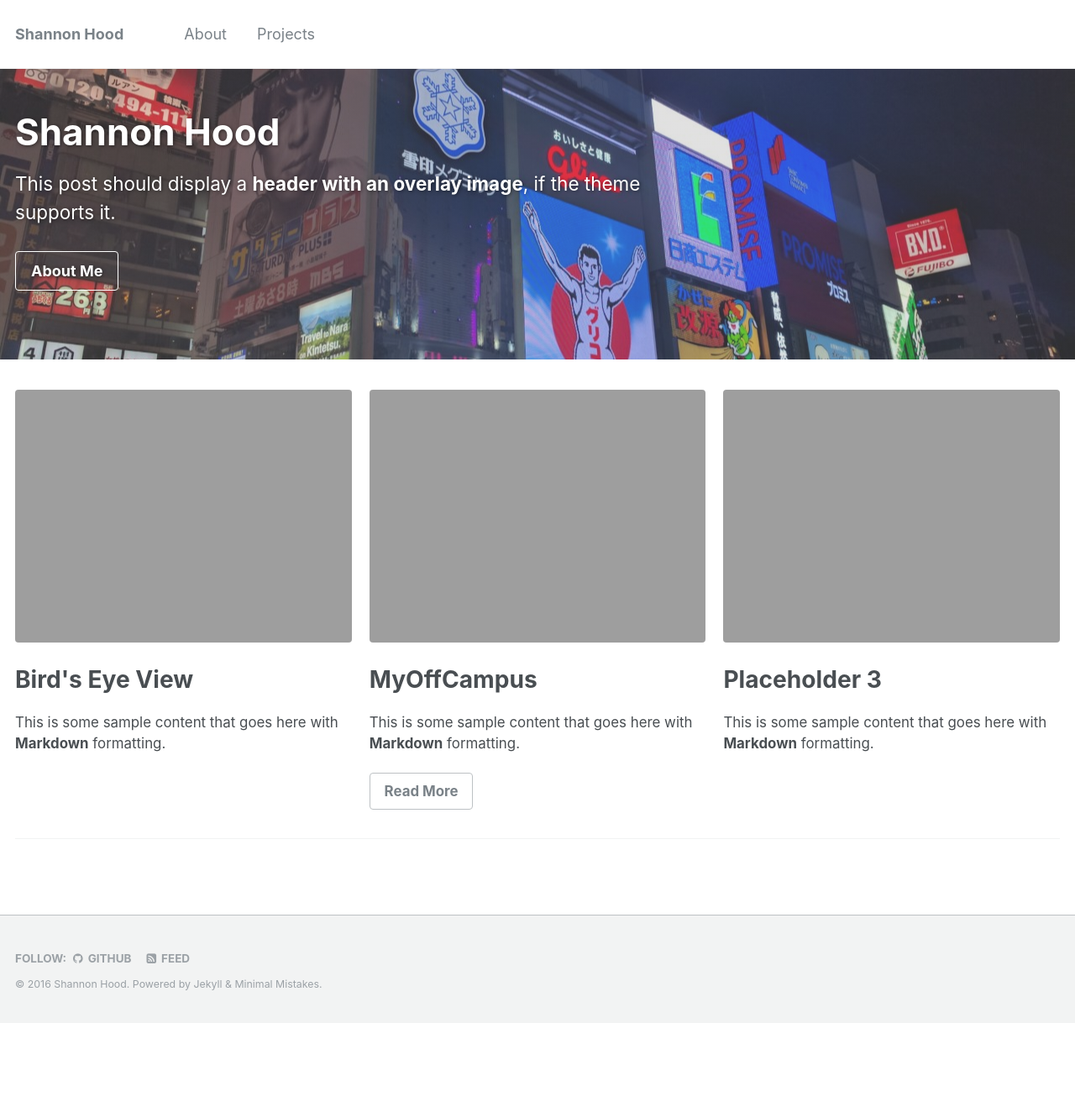
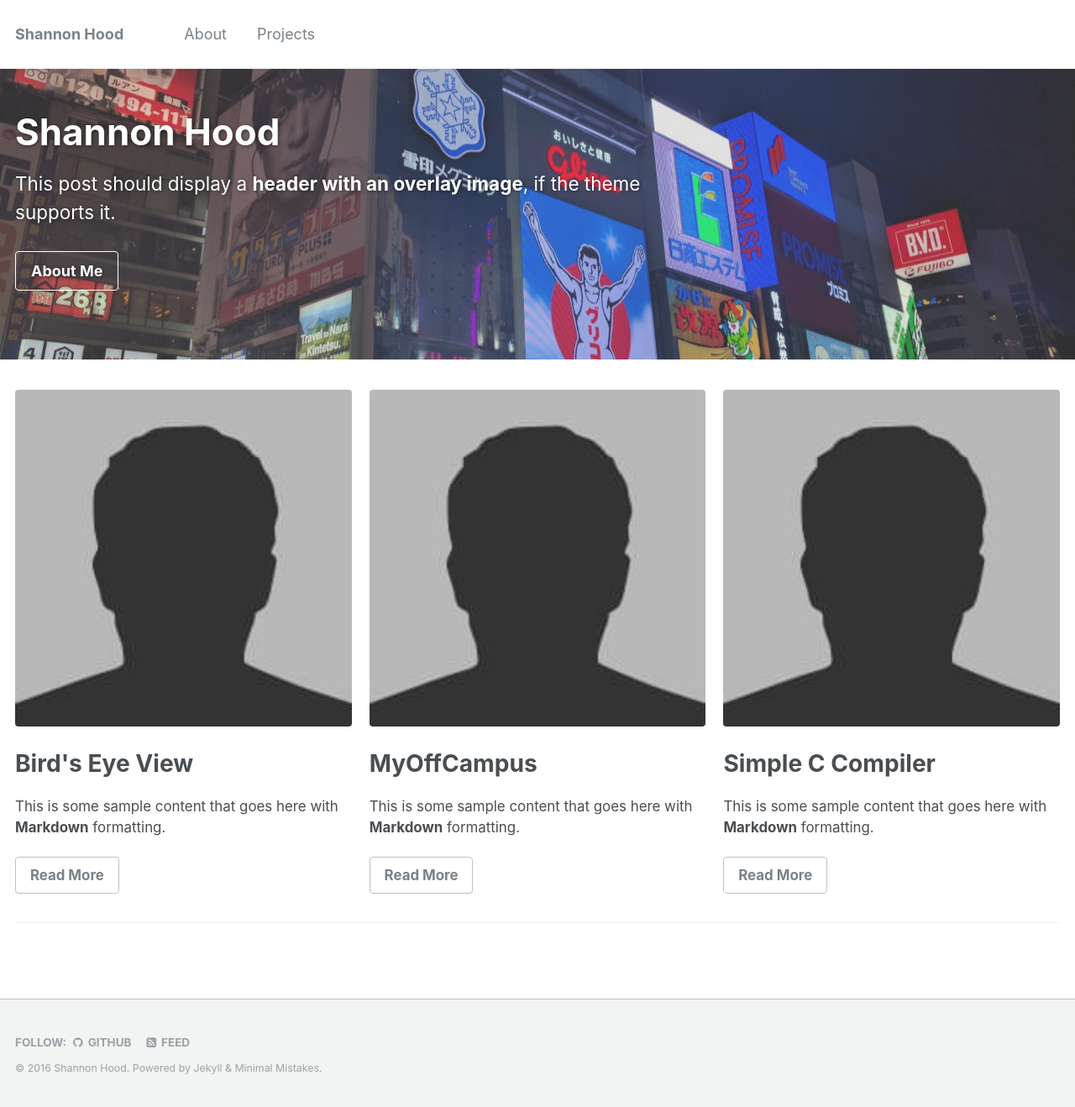
Before and after one commit to hoodsr/hoodsr.github.io, a Jekyll site: the page built from index.html, in a window 1280 px wide. Shown: the whole page at 84% size. Built offline with Jekyll 4.4.1, drawn with Linux system fonts in a browser that asks for light colours; the list of posts is cut into pages by our own code; before the commit the page ends 1218 px from its top, so only the background shows below that.

Commit message:
minimal mistakes customized

```diff
--- a/index.html
+++ b/index.html
@@ -12,24 +12,29 @@ header:
 
 
 feature_row:
-  - image_path: unsplash-gallery-image-1-th.jpg
+  - image_path: bio-photo.jpg
     alt: "Photo of an AR.Drone Parrot"
     title: "Bird's Eye View"
     excerpt: "This is some sample content that goes here with **Markdown** formatting."
-  - image_path: unsplash-gallery-image-2-th.jpg
+    url: "/projects/"
+    btn_label: "Read More"
+    btn_class: "btn--inverse"
+  - image_path: bio-photo.jpg
     alt: "Screenshot of the app"
     title: "MyOffCampus"
     excerpt: "This is some sample content that goes here with **Markdown** formatting."
     url: "/projects/"
     btn_label: "Read More"
     btn_class: "btn--inverse"
-  - image_path: unsplash-gallery-image-3-th.jpg
-    title: "Placeholder 3"
+  - image_path: bio-photo.jpg
+    title: "Simple C Compiler"
     excerpt: "This is some sample content that goes here with **Markdown** formatting."
+    url: "/projects/"
+    btn_label: "Read More"
+    btn_class: "btn--inverse"
 
 
 ---
+{% include feature_row %}
 
 {% include base_path %}
-
-{% include feature_row %}
```
Also changed, not shown: _pages/about.md (+6 -5 lines).
